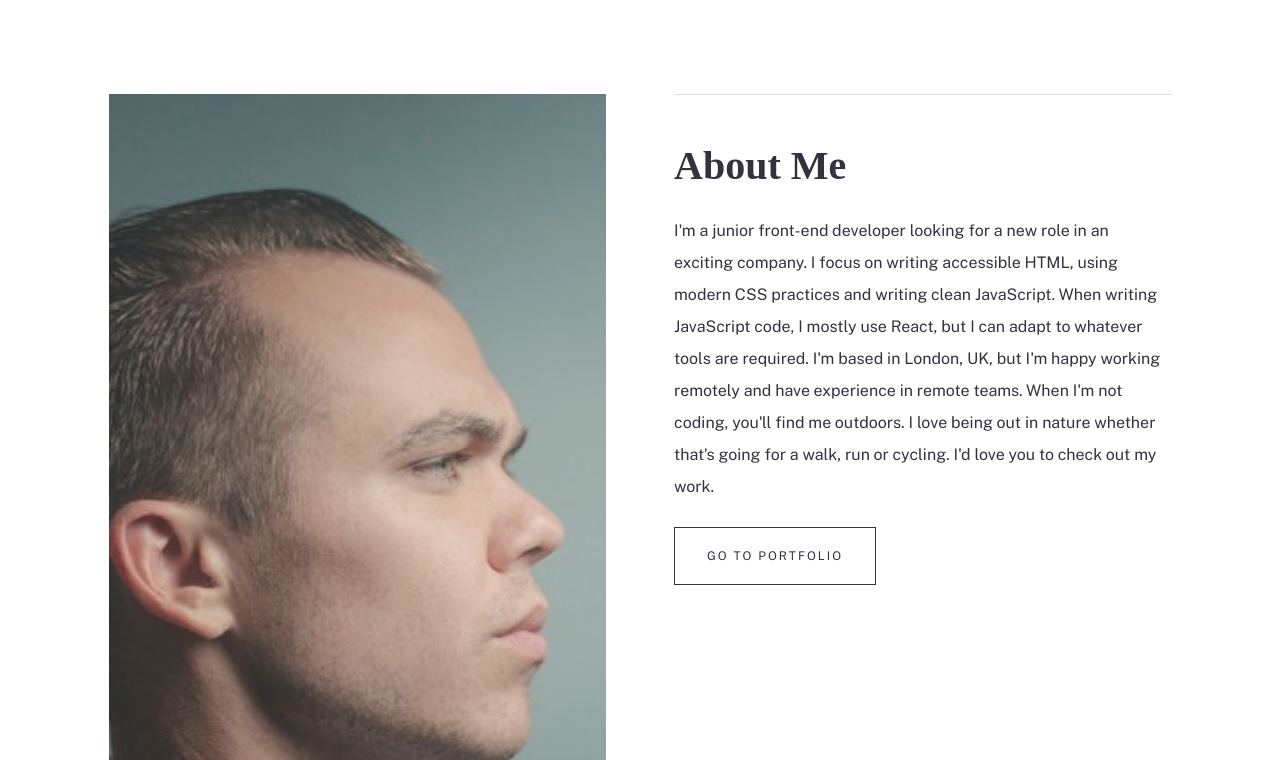
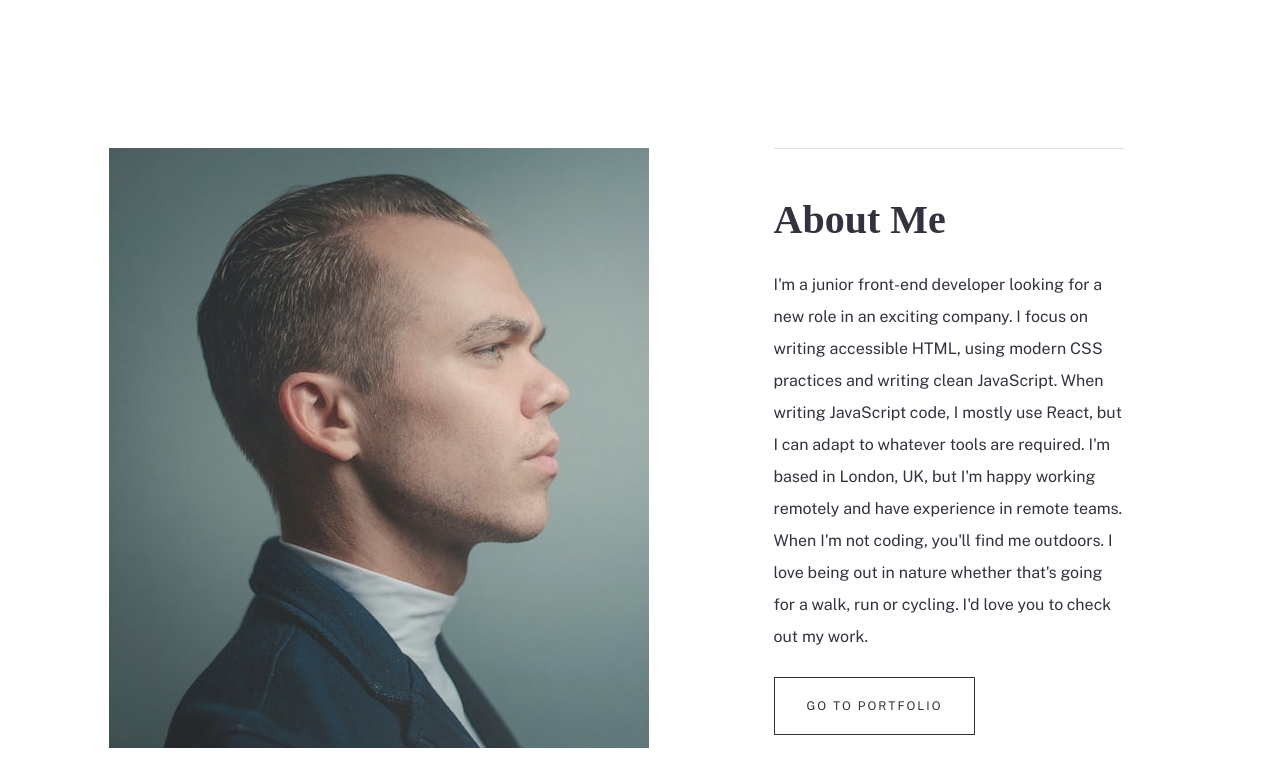
Before and after one commit to ThabisoMagwaza/minimalist-portfolio, a Next.js app: page / in a window 1280 px wide. Shown: the part 720-1480 px from the top of the page. Built offline with nearby package versions, Linux system fonts and the light colour scheme; a web font is replaced by a local one.

Commit message:
feat: completed desktop homepage

```diff
--- a/src/components/AboutSection/AboutSection.tsx
+++ b/src/components/AboutSection/AboutSection.tsx
@@ -22,6 +22,7 @@ function AboutSection() {
           alt="A portrait of Alex in a suit"
         />
       </MobilePicture>
+
       <TabletPicture>
         <source srcSet="/images/homepage/tablet/image-homepage-profile.jpg, /images/homepage/tablet/image-homepage-profile@2x.jpg" />
         <TabletImage
@@ -31,6 +32,17 @@ function AboutSection() {
           alt="A portrait of Alex in a suit"
         />
       </TabletPicture>
+
+      <DesktopPicture>
+        <source srcSet="/images/homepage/desktop/image-homepage-profile.jpg, /images/homepage/desktop/image-homepage-profile@2x.jpg" />
+        <DesktopImage
+          src="/images/homepage/desktop/image-homepage-profile.jpg"
+          width={540}
+          height={600}
+          alt="A portrait of Alex in a suit"
+        />
+      </DesktopPicture>
+
       <Content>
         <Heading2>About Me</Heading2>
         <Paragraph>
@@ -55,6 +67,11 @@ const TabletImage = styled(Image)`
   height: 100%;
 `;
 
+const DesktopImage = styled(Image)`
+  width: 100%;
+  height: 100%;
+`;
+
 const MobilePicture = styled.picture`
   @media ${QUERIES.tabletAndUp} {
     display: none;
@@ -64,11 +81,28 @@ const MobilePicture = styled.picture`
 const TabletPicture = styled.picture`
   display: none;
 
+  width: 281px;
+  height: 600px;
+  align-self: flex-start;
+  flex-shrink: 100;
+
   @media ${QUERIES.tabletAndUp} {
     display: block;
-    align-self: flex-start;
-    flex: 1;
-    flex-shrink: 100;
+  }
+
+  @media ${QUERIES.laptopAndUp} {
+    display: none;
+  }
+`;
+
+const DesktopPicture = styled.picture`
+  display: none;
+
+  width: 540px;
+  height: 600px;
+
+  @media ${QUERIES.laptopAndUp} {
+    display: block;
   }
 `;
 
@@ -83,6 +117,12 @@ const Section = styled(MaxWidthWrapper)`
     flex-direction: row;
     gap: 68px;
     margin-bottom: 96px;
+  }
+
+  @media ${QUERIES.laptopAndUp} {
+    gap: 125px;
+    margin-top: 150px;
+    margin-bottom: 150px;
   }
 `;
 
@@ -102,6 +142,10 @@ const Content = styled.div`
     padding-top: 50px;
     padding-bottom: 46px;
   }
+
+  @media ${QUERIES.laptopAndUp} {
+    max-width: 350px;
+  }
 `;
 
 const Paragraph = styled.p`
--- a/src/components/ContactSection/ContactSection.tsx
+++ b/src/components/ContactSection/ContactSection.tsx
@@ -43,6 +43,10 @@ const Wrapper = styled(MaxWidthWrapper)`
     text-align: start;
     margin-bottom: 96px;
   }
+
+  @media ${QUERIES.laptopAndUp} {
+    margin-bottom: 150px;
+  }
 `;
 
 const Heading = styled(Heading2)`
```
